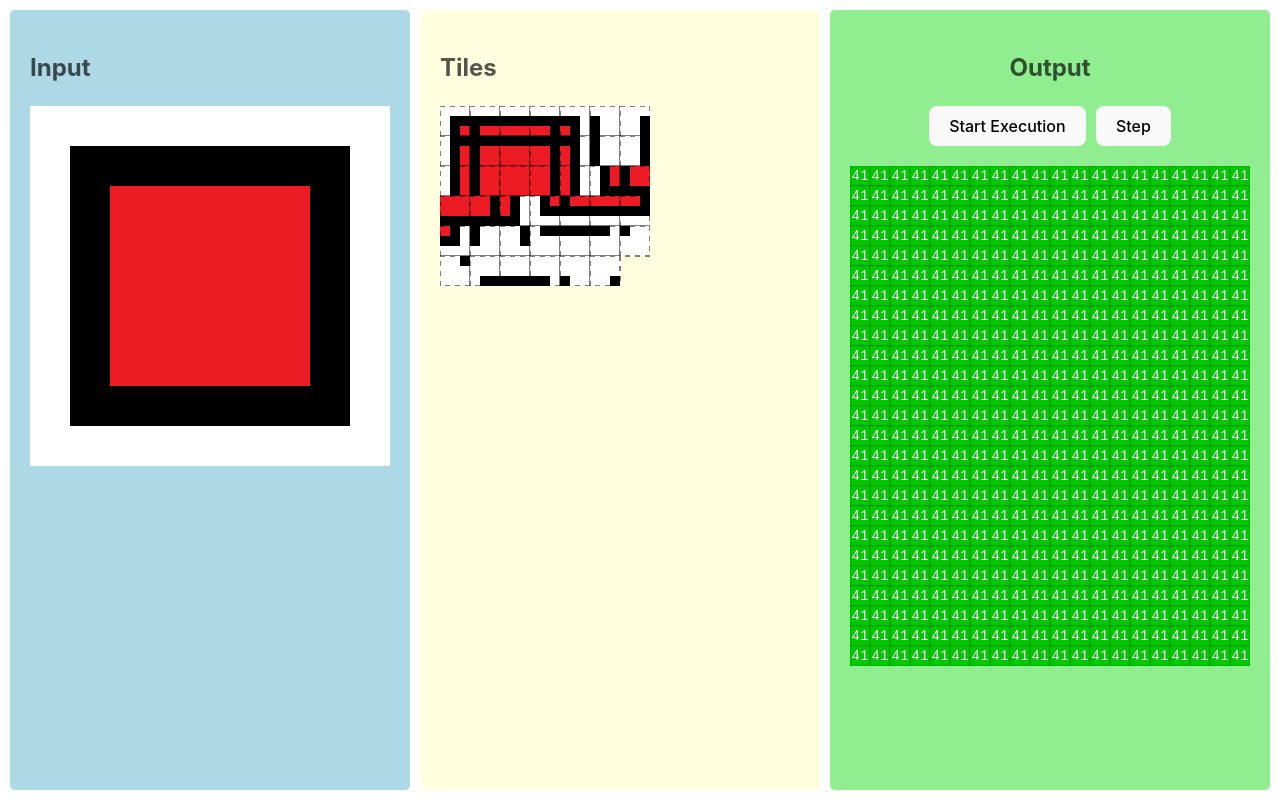
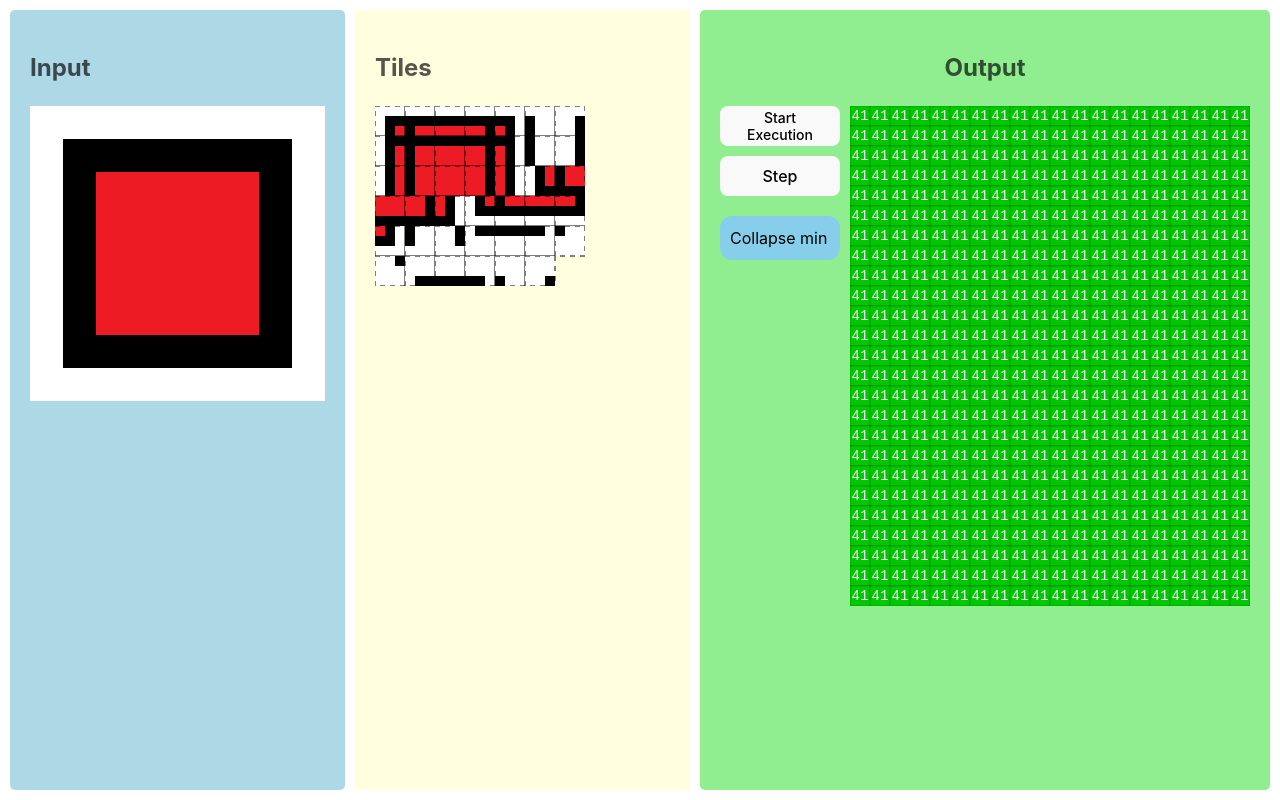
Before and after one commit to all-you-need-is-laugh/wave-function-collapse, a React (Vite) app: page / in a window 1280 px wide. Built offline with nearby package versions, Linux system fonts and the light colour scheme; what prando would draw is missing.

Commit message:
Add step management UI to OutputPanel and create WFCStepBlock component

```diff
--- a/src/components/OutputPanel.tsx
+++ b/src/components/OutputPanel.tsx
@@ -1,4 +1,4 @@
-import { useCallback, useEffect, useRef } from 'react';
+import { useCallback, useEffect, useRef, useState } from 'react';
 import styled from 'styled-components';
 import { Cell } from '../entities/Cell';
 import { Grid } from '../entities/Grid';
@@ -8,6 +8,7 @@ import { WFCStep } from '../entities/WaveFunctionCollapse';
 import { useIntervalExecution } from '../hooks/useIntervalExecution';
 import { useWFCGrid } from '../hooks/useWFCGrid';
 import Panel from './Panel';
+import { WFCStepBlock } from './WFCStepBlock';
 
 const WIDTH = 20;
 const HEIGHT = 25;
@@ -20,22 +21,37 @@ const OutputPanelStyled = styled(Panel)`
   align-items: center;
 `;
 
-const BaseButton = styled.button`
+const Loader = styled.div`
+  margin-top: 20px;
+  font-size: 18px;
+  color: #555;
+`;
+
+const RowContainer = styled.div`
+  display: flex;
+  flex-direction: row;
+  align-items: flex-start;
+  gap: 10px;
+`;
+
+const StepsContainer = styled.div`
+  display: flex;
+  flex-direction: column;
+  justify-content: flex-start;
+  gap: 10px;
+  min-width: 120px;
+`;
+
+const Button = styled.button`
   height: 40px;
   display: flex;
   align-items: center;
   justify-content: center;
+  padding: 10px;
 `;
 
-const Button = styled(BaseButton)`
-  margin-bottom: 20px;
-`;
-
-const StepButton = styled(BaseButton)``;
-
-const ButtonContainer = styled.div`
-  display: flex;
-  gap: 10px;
+const ExecutionButton = styled(Button)`
+  font-size: 14px;
 `;
 
 const Canvas = styled.canvas`
@@ -43,12 +59,7 @@ const Canvas = styled.canvas`
   height: auto;
   object-fit: contain;
   image-rendering: pixelated;
-`;
-
-const Loader = styled.div`
-  margin-top: 20px;
-  font-size: 18px;
-  color: #555;
+  flex-shrink: 0; /* Prevent canvas from shrinking */
 `;
 
 interface OutputPanelProps {
@@ -85,9 +96,14 @@ function drawGrid(context: CanvasRenderingContext2D, grid: Grid, maxOptions: num
 export function OutputPanel({ tiles }: OutputPanelProps) {
   const canvasRef = useRef<HTMLCanvasElement>(null);
   const contextRef = useRef<CanvasRenderingContext2D | null>(null);
+  const [executedSteps, setExecutedSteps] = useState<WFCStep[]>([]);
+  const [pendingSteps, setPendingSteps] = useState<WFCStep[]>([]);
 
   const onStep = useCallback((grid: Grid, executedSteps: WFCStep[], pendingSteps: WFCStep[]) => {
     console.warn("### > onStep >", grid, executedSteps, pendingSteps, tiles.length, canvasRef.current);
+    setExecutedSteps(executedSteps);
+    setPendingSteps(pendingSteps);
+
     const canvas = canvasRef.current;
 
     if (!canvas) {
@@ -123,21 +139,31 @@ export function OutputPanel({ tiles }: OutputPanelProps) {
       {tiles.length === 0 ? (
         <Loader>Loading...</Loader>
       ) : (
-        <>
-          <ButtonContainer>
-            <Button onClick={isRunning ? stop : start}>
+        <RowContainer>
+          <StepsContainer>
+            <ExecutionButton onClick={isRunning ? stop : start}>
               {isRunning ? 'Stop Execution' : 'Start Execution'}
+            </ExecutionButton>
+            <Button onClick={stepExecutor} disabled={isRunning}>
+              Step
             </Button>
-            <StepButton onClick={stepExecutor} disabled={isRunning}>
-              Step
-            </StepButton>
-          </ButtonContainer>
+            <div>{
+              executedSteps.map((step, index) => (
+                <WFCStepBlock key={index} step={step} done={true} />
+              ))
+            }</div>
+            <div>{
+              pendingSteps.map((step, index) => (
+                <WFCStepBlock key={index} step={step} />
+              ))
+            }</div>
+          </StepsContainer>
           <Canvas
             ref={canvasRef}
             width={WIDTH * CELL_SIZE}
             height={HEIGHT * CELL_SIZE}
           />
-        </>
+        </RowContainer>
       )}
     </OutputPanelStyled>
   );
--- /dev/null
+++ b/src/components/WFCStepBlock.tsx
@@ -0,0 +1,22 @@
+import styled from 'styled-components';
+import { WFCStep } from "../entities/WaveFunctionCollapse";
+
+interface WFCStepBlockProps {
+  step: WFCStep;
+  done?: boolean;
+}
+
+const Badge = styled.div<{ $done: boolean }>`
+  padding: 10px;
+  border-radius: 12px;
+  background-color: ${props => (props.done ? 'green' : 'skyblue')};
+  color: black;
+`;
+
+export function WFCStepBlock({ step, done = false }: WFCStepBlockProps) {
+  return (
+    <Badge $done={done}>
+      {step.name}
+    </Badge>
+  );
+}
```
